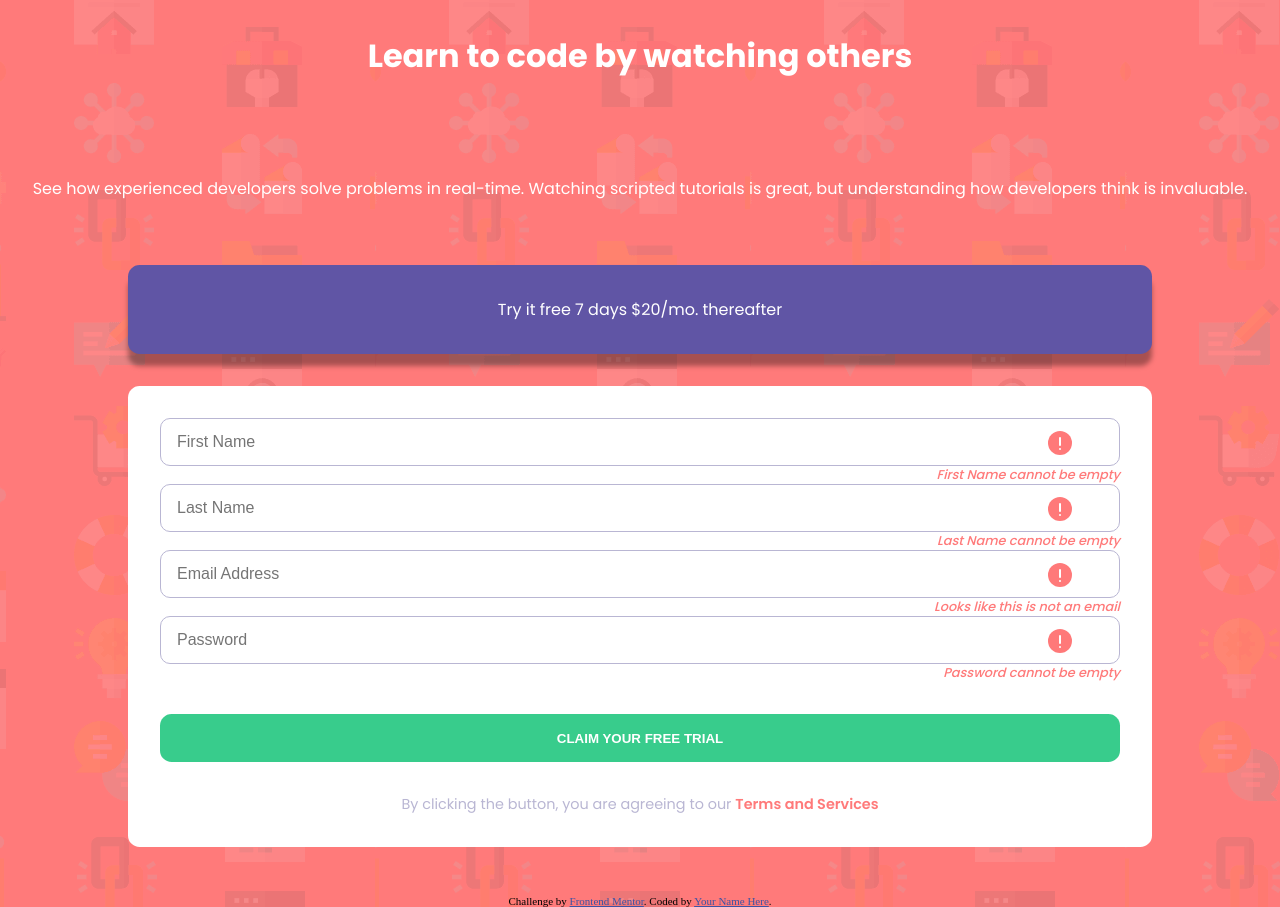
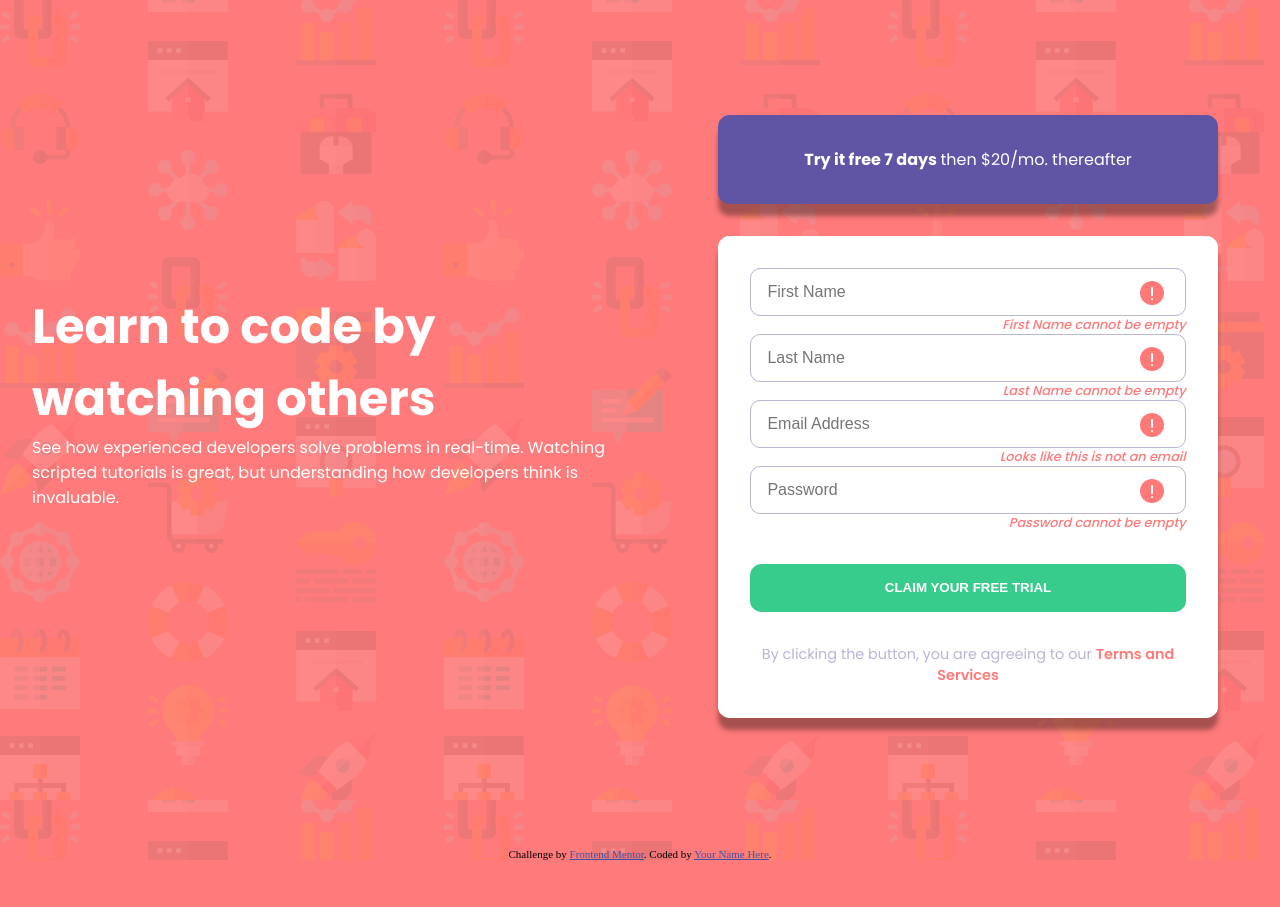
Before and after one commit to k4mlas/Intro-component-with-sign-up-form, a plain HTML site: page index.html in a window 1280 px wide. After the commit the page ends 860 px from the top, so only its background shows below. Drawn offline with Linux system fonts and the light colour scheme.

Commit message:
add large scss

```diff
--- a/index.html
+++ b/index.html
@@ -27,7 +27,7 @@
       </div>
       <div class="card__contentTwo">
         <div class="card__contentTwo__subtitle">
-          <p class="card__contentTwo__subtitle__text">Try it free 7 days <span>$20/mo. thereafter</span></p>
+          <p class="card__contentTwo__subtitle__text">Try it free 7 days <span>then $20/mo. thereafter</span></p>
         </div>
         <div class="card__contentTwo__form">
           <div class="card__contentTwo__form__input">
@@ -50,8 +50,6 @@
             <img class="card__contentTwo__form__input__icon" src="./images/icon-error.svg" alt="error">
             <p class="card__contentTwo__form__input__error">Password cannot be empty</p>
           </div>
-
-
           <button class="card__contentTwo__form__btn">Claim your free trial</button>
           <p class="card__contentTwo__form__paragraph">By clicking the button, you are agreeing to our <span>Terms and
               Services</span></p>
--- /dev/null
+++ b/scss/_large.scss
@@ -0,0 +1,23 @@
+@media (min-width: 992px) {
+	body {
+		background-image: url(../images/bg-intro-desktop.png);
+	}
+
+	.card {
+		flex-direction: row;
+		height: 100vh;
+		&__content {
+			margin-left: 2rem;
+			&__title {
+				padding: 0;
+				text-align: left;
+				font-size: 3rem;
+			}
+			&__text {
+				margin-top: 0;
+				padding: 0;
+				text-align: left;
+			}
+		}
+	}
+}
--- a/scss/style.scss
+++ b/scss/style.scss
@@ -45,12 +45,16 @@ body {
 			margin-top: 2rem;
 			padding: 2rem;
 			width: 80%;
+			font-weight: 700;
 			background-color: $blue;
 			border-radius: 0.725rem;
 			box-shadow: 0 12px 5px rgba(0, 0, 0, 0.344);
 			&__text {
 				text-align: center;
 				color: $white;
+				span {
+					font-weight: 400;
+				}
 			}
 		}
 		&__form {
@@ -59,6 +63,7 @@ body {
 			padding: 2rem;
 			background-color: $white;
 			border-radius: 0.725rem;
+			box-shadow: 0 12px 5px rgba(0, 0, 0, 0.344);
 
 			&__input {
 				position: relative;
@@ -115,6 +120,7 @@ body {
 	}
 }
 
+
 .attribution {
 	margin-top: 3rem;
 	font-size: 11px;
@@ -123,3 +129,5 @@ body {
 		color: hsl(228, 45%, 44%);
 	}
 }
+
+@import './large';
```
Also changed, not shown: css/style.css, 1 other file.
